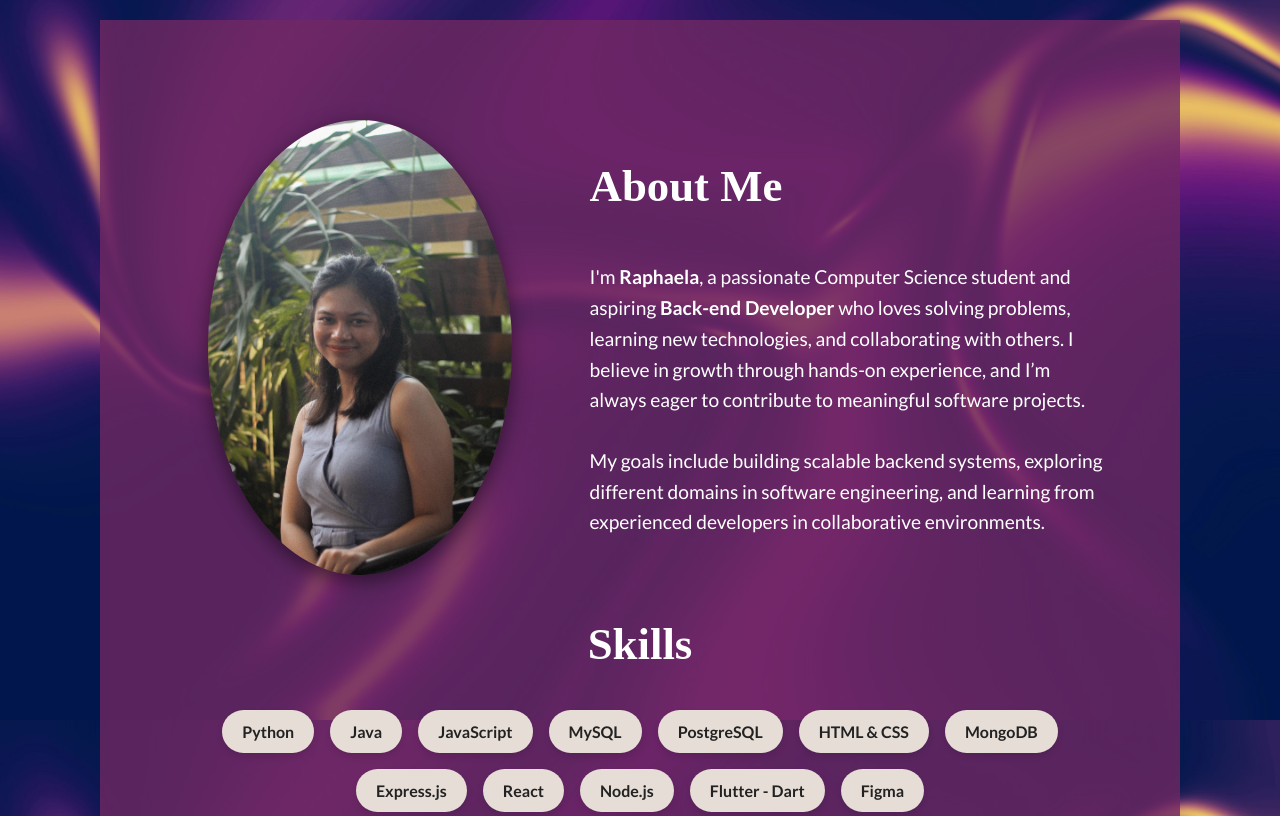
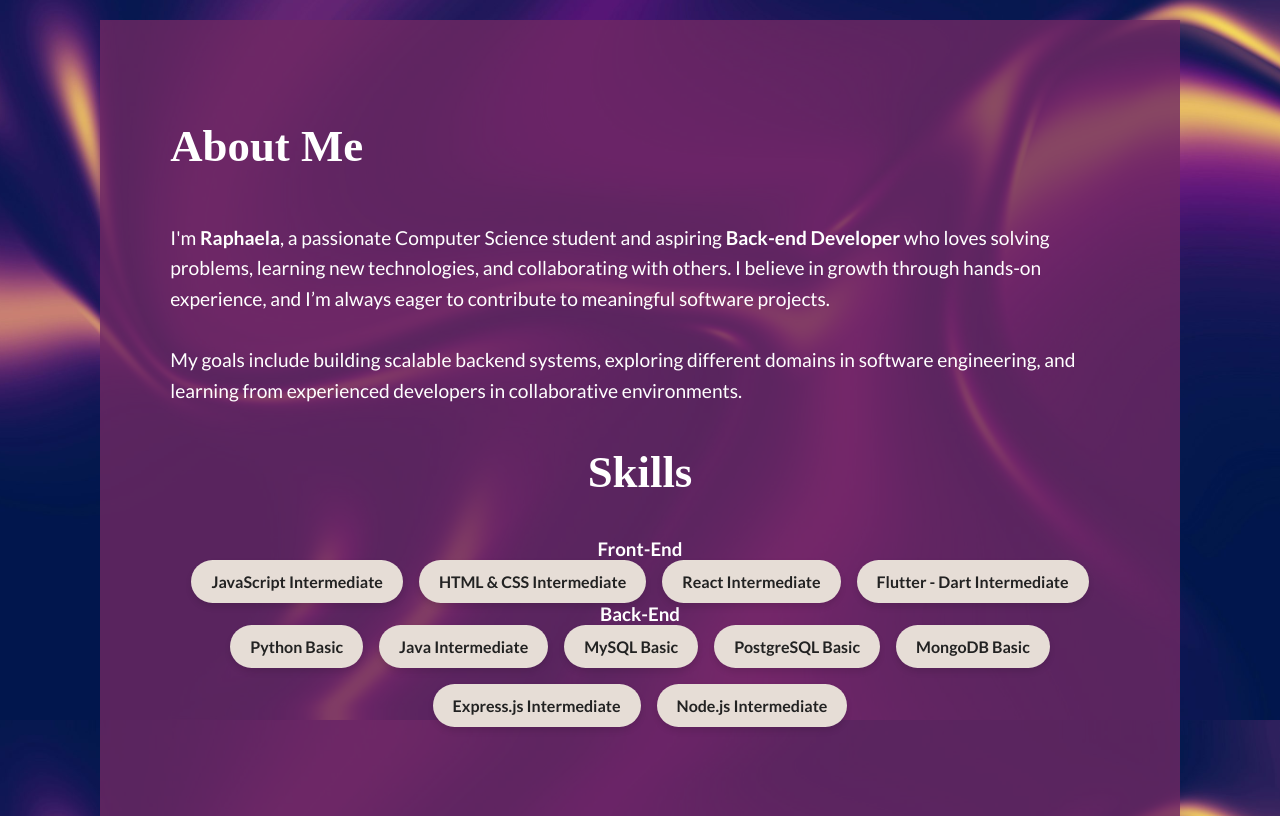
Before and after one commit to roalburo/my-portfolio, a plain HTML site: page index.html in a window 1280 px wide. Shown: the part 800-1616 px from the top of the page. Drawn offline with Linux system fonts and the light colour scheme.

Commit message:
Update aboutme and skills sections

```diff
--- a/index.html
+++ b/index.html
@@ -32,9 +32,6 @@
     <section id="aboutme" class="aboutme-section">
         <div class="aboutme-container">
             <div class="aboutme-flex">
-                <div class="aboutme-image">
-                    <img src="images/profile-pic.jpg" alt="Raphaela Alburo" />
-                </div>
                 <div class="aboutme-text">
                     <h2 style="margin-bottom: 20px; font-size: 2.8rem;">About Me</h2>
                     <p style="font-size: 1.2rem; line-height: 1.6;">
@@ -47,19 +44,61 @@
             </div>
             <div id="skills" class="skills-container">
                 <h2 class="skills-title">Skills</h2>
-                <div class="skills-list">
-                    <span class="skill-item" data-text="Python"><span>Python</span></span>
-                    <span class="skill-item" data-text="Java"><span>Java</span></span>
-                    <span class="skill-item" data-text="JavaScript"><span>JavaScript</span></span>
-                    <span class="skill-item" data-text="MySQL"><span>MySQL</span></span>
-                    <span class="skill-item" data-text="PostgreSQL"><span>PostgreSQL</span></span>
-                    <span class="skill-item" data-text="HTML & CSS"><span>HTML & CSS</span></span>
-                    <span class="skill-item" data-text="MongoDB"><span>MongoDB</span></span>
-                    <span class="skill-item" data-text="Express.js"><span>Express.js</span></span>
-                    <span class="skill-item" data-text="React"><span>React</span></span>
-                    <span class="skill-item" data-text="Node.js"><span>Node.js</span></span>
-                    <span class="skill-item" data-text="Flutter - Dart"><span>Flutter - Dart</span></span>
-                    <span class="skill-item" data-text="Figma"><span>Figma</span></span>
+                <div class="skills-box">
+                    <div class="skills-column">
+                        <h3 class="skills-subtitle">Front-End</h3>
+                        <div class="skills-list">
+                            <div class="skill-item">
+                                <span class="skill-name">JavaScript</span>
+                                <span class="skill-level">Intermediate</span>
+                            </div>
+                            <div class="skill-item">
+                                <span class="skill-name">HTML & CSS</span>
+                                <span class="skill-level">Intermediate</span>
+                            </div>
+                            <div class="skill-item">
+                                <span class="skill-name">React</span>
+                                <span class="skill-level">Intermediate</span>
+                            </div>
+                            <div class="skill-item">
+                                <span class="skill-name">Flutter - Dart</span>
+                                <span class="skill-level">Intermediate</span>
+                            </div>
+                        </div>
+                    </div>
+                    <div class="skills-column">
+                        <h3 class="skills-subtitle">Back-End</h3>
+                        <div class="skills-list">
+                            <span class="skill-item">
+                                <span class="skill-name">Python</span>
+                                <span class="skill-level">Basic</span>
+                            </span>
+                            <span class="skill-item">
+                                <span class="skill-name">Java</span>
+                                <span class="skill-level">Intermediate</span>
+                            </span>
+                            <div class="skill-item">
+                                <span class="skill-name">MySQL</span>
+                                <span class="skill-level">Basic</span>
+                            </div>
+                            <div class="skill-item">
+                                <span class="skill-name">PostgreSQL</span>
+                                <span class="skill-level">Basic</span>
+                            </div>
+                            <div class="skill-item">
+                                <span class="skill-name">MongoDB</span>
+                                <span class="skill-level">Basic</span>
+                            </div>
+                            <div class="skill-item">
+                                <span class="skill-name">Express.js</span>
+                                <span class="skill-level">Intermediate</span>
+                            </div>
+                            <div class="skill-item">
+                                <span class="skill-name">Node.js</span>
+                                <span class="skill-level">Intermediate</span>
+                            </div>
+                        </div>
+                    </div>
                 </div>
             </div>
             <div id="projects"></div>
@@ -158,7 +197,7 @@
             <ul class="contact-list">
                 <li>
                     <i class="fas fa-envelope"></i>
-                    <a href="mailto:alburoraphaela@gmail.com">alburoraphaela@gmail.com</a>
+                    <a href="mailto:raphaelaalburo@gmail.com">raphaelaalburo@gmail.com</a>
                 </li>
                 <li>
                     <i class="fas fa-phone"></i>
```
